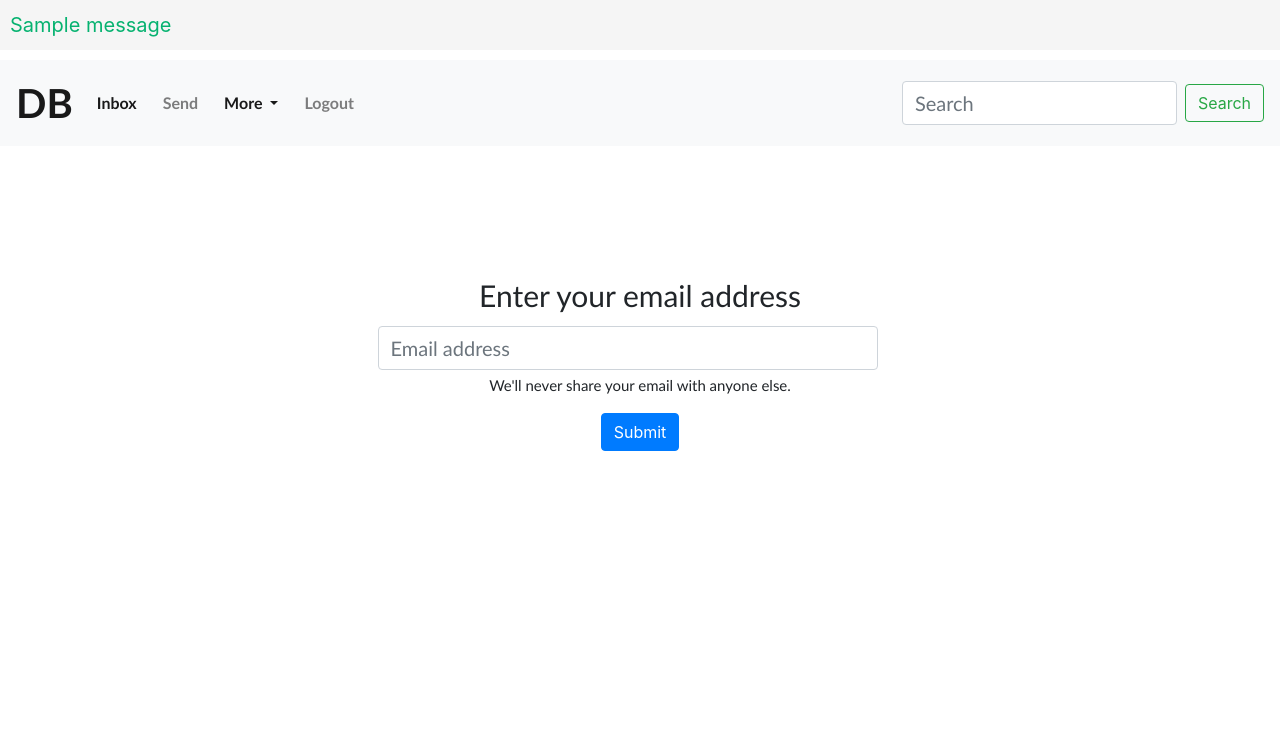
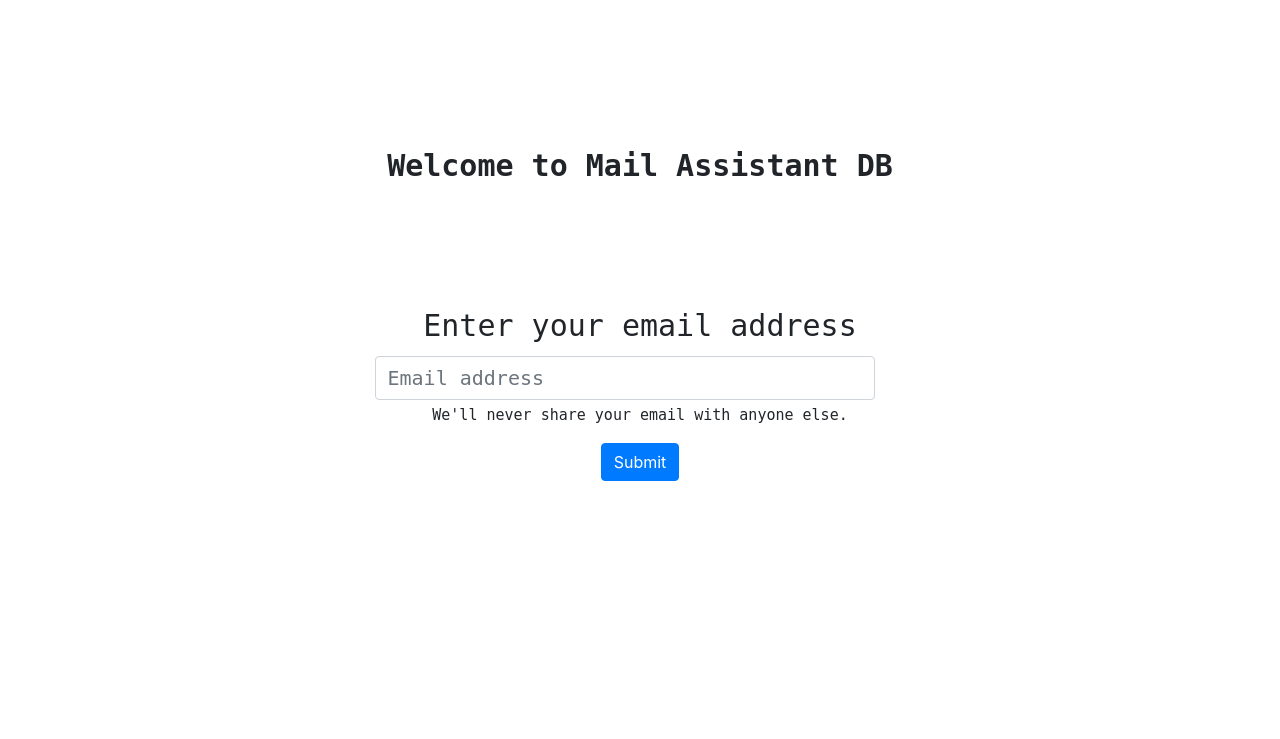
Before and after one commit to Danielbet21/Mail-Client, a Flask app: page /api/v1/gmail/login in a window 1280 px wide. Shown: the top 739 px of the page. Run offline with Flask 3, Linux system fonts and the light colour scheme; one stand-in notice (Sample message) is shown; some libraries are stand-ins or nearby versions.

Commit message:
DAL & BL layers, message_info.html & fix categories issue

```diff
--- a/app.py
+++ b/app.py
@@ -2,12 +2,14 @@ import json
 import logging
 import sys
 from datetime import date
-
 import os
 import webbrowser
 from threading import Timer
 
 import pymongo
+
+import data_base
+import shared_resources
 
 from email.utils import parseaddr
 
@@ -34,25 +36,19 @@ gmail = Gmail()
 logging.basicConfig(level=logging.INFO)
 
 
-client = pymongo.MongoClient("mongodb://localhost:27017/")
-
-
 #--------------------------------------------------------------------------------------------------------------------------------------
 #                                                            Functions
 
 
 def get_message_by_id(desired_message_id: str):
 
-    the_msg = None
-
     messages = gmail.get_messages()
 
     for message in messages:
         if message.id == desired_message_id:
-            the_msg = message
-            break
+            return message
 
-    return the_msg
+
 
 
 
@@ -64,155 +60,10 @@ def get_email_sender_name(message: str) -> str:
 
 
 
-def get_name_from_email(email) -> str:
-
-    return str(email.split('@')[0])
-
-
-
-
-def purify_message(messages) -> list:
-    """
-
-
-    makes the messages list to be valid for mongoDB
-    """
-
-
-    fields = ["sender",
-
-              "subject",
-
-              "date",
-
-              "snippet",
-
-              "user_id",
-
-              "id",
-
-              "thread_id",
-
-              "recipient",
-
-              "labels_id",
-
-              "plain",
-
-              "html",
-
-              "headers",
-
-              "to",
-
-              "cc",
-
-              "bcc"]  # TODO: add attachments field?
-
-
-    if isinstance(messages, list):
-
-        messages = [message.__dict__ for message in messages]  # convert messages to be a list of dictionaries
-
-        messages = [{field: message.get(field, None) for field in fields} for message in messages]  # filter the fields
-
-    else:
-
-        # If it's a single message
-
-        message_dict = messages.__dict__
-
-        messages = {field: message_dict.get(field, None) for field in fields}
-
-    return messages
-
-
-
-def make_db(email) -> None:
-    """
-
-    makes a database for the user with the email as the name & creates a collection for each label
-
-    for fast access to the messages
-    """
-
-    db = client[get_name_from_email(email)]
-
-
-    labels = gmail.list_labels()
-
-
-
-    for label in labels:
-
-        temp = db.create_collection(label.name)
-
-
-
-
-def init_db(email) -> None:
-
-
-
-    db = client[get_name_from_email(email)]
-
-
-
-    collections = db.list_collection_names()
-
-
-
-    for coll in collections:
-
-
-
-        messages = gmail.get_messages(query=f"label: {coll}")
-
-
-        messages = purify_message(messages)
-
-
-        db[coll].insert_many(messages)
-
-
-
-def update_db(email) -> None:
-    """
-
-    Get the messages from the user gmail account and check if there's a message that dosent exist in the collection
-
-    by checking the id & recipient of the message
-    """
-
-    db = client[get_name_from_email(email)]
-
-
-    collections = db.list_collection_names()
-
-
-    for i in range(len(collections)):
-
-        data = { "label" : collections[i]}
-
-        messages = gmail.get_messages(query=construct_query(**data))
-
-
-        for j in range(len(messages)):
-
-            if db[collections[i]].find_one({"id": messages[j].id, "recipient": messages[j].recipient}) is None:
-
-                db[collections[i]].insert_many(purify_message(messages))
-
-
-
 def get_messages_inbox():
 
         params = {
-
-
             "labels": "INBOX"
-
-
         }
 
         messages = gmail.get_messages(query=construct_query(params))
@@ -228,6 +79,7 @@ def get_messages_inbox():
 @app.route("/")
 
 def home():
+    data_base.update_db("danielbetzalel16")
     return redirect(url_for("login"))
 
 
@@ -244,24 +96,24 @@ def login():
 
         full_email = request.form['email']
 
-        db_name = get_name_from_email(full_email)
+        db_name = shared_resources.get_name_from_email(full_email)
 
 
         session['email'] = db_name
 
 
-        if db_name not in client.list_database_names():
+        if db_name not in shared_resources.client.list_database_names():
 
-            make_db(db_name)
+            data_base.make_db(db_name)
 
 
-        db_list = client.list_database_names()
+        db_list = shared_resources.client.list_database_names()
 
         if db_name not in db_list:
-            init_db(db_name)
+            data_base.init_db(db_name)
 
 
-        update_db(db_name)
+        data_base.update_db(db_name)
 
         return redirect(url_for("get_brief_of_today"))
 
@@ -358,7 +210,6 @@ def get_messages_by_date(str_date: str, end_date: str):
 
     messages = gmail.get_messages(query=construct_query(**dates))
 
-
     return render_template("user.html", messages=messages, title="Message By Date", labels=gmail.list_labels(), get_name=get_email_sender_name)
 
 
@@ -394,11 +245,40 @@ def get_messages_by_label(wanted_label):
     return render_template("user.html", messages=messages, labels=gmail.list_labels(), get_name=get_email_sender_name, title=wanted_label)
 
 
+@app.route('/api/v1/gmail/messages/show_message_info/<message_id>/<labels>', methods=['GET'])
+def show_message_info(message_id,labels):
+    found = False
+    message1 = None
 
+    data_base.update_db(session['email'])
+    # connect to the db
+    db = shared_resources.client[session['email']]
+
+    # cleaning the labels
+    label_names = shared_resources.get_labels(labels, 0)
+
+    # search for the message in the db
+    for label in label_names:
+        collection = db[label]
+        message = collection.find_one({"id": str(message_id).strip()})
+        if message:
+            found = True
+            break
+
+    # update the gmail webpage
+    message1 = get_message_by_id(message_id)
+
+    if "UNREAD" in label_names:
+        message1.mark_as_read()
+        #update db
+        if found:
+            target_collection = db["UNREAD"]
+            target_collection.delete_one({"id": message['id']})
+
+    return render_template("message_info.html",title="message info" , message=message)
 
 
 @app.post('/api/v1/gmail/messages/send')
-
 def send_message():
 
 
@@ -476,7 +356,7 @@ def move_to_garbage():
     email = session['email']
 
 
-    db = client[get_name_from_email(email)]
+    db = shared_resources.client[shared_resources.get_name_from_email(email)]
 
 
 
@@ -490,7 +370,7 @@ def move_to_garbage():
 
     trash_collection = db["TRASH"]
 
-    trash_collection.insert_one(purify_message(msg))
+    trash_collection.insert_one(data_base.purify_message(msg))
 
 
     # every msg must be read in order to go into the trash
@@ -517,9 +397,6 @@ def add_label_to_message():
 
         the_msg = get_message_by_id(desired_message_id)
 
-        logging.info(f"message {the_msg} ============ desired_message_id: {desired_message_id}===================================")
-
-
 
         if desired_label == "TRASH":
 
@@ -539,7 +416,7 @@ def add_label_to_message():
 
         email = session['email']
 
-        db = client[get_name_from_email(email)]
+        db = shared_resources.client[shared_resources.get_name_from_email(email)]
 
         anti_inbox = gmail.list_labels()
         anti_inbox.remove("INBOX")
@@ -551,7 +428,7 @@ def add_label_to_message():
 
 
         target_collection = db[desired_label]
-        target_collection.insert_one(purify_message(the_msg))
+        target_collection.insert_one(data_base.purify_message(the_msg))
 
 
         return redirect(url_for("get_brief_of_today"))
--- a/templates/base.html
+++ b/templates/base.html
@@ -14,7 +14,7 @@
 <style>
     .navbar-brand {
         font-weight: bold;
-        Font-family: candara;
+        font-family: 'Disket Mono', monospace;
         font-size: 2.5rem;
     }
 </style>
@@ -22,13 +22,14 @@
     .nav-item {
         font-weight: bold;
         margin-right: 10px;
-        Font-family: candara;
+        font-family: 'Disket Mono', monospace;
     }
 </style>
 <style>
     .dropdown-menu .dropdown-item {
         font-size: 1rem;
         text-align: left;
+        font-family: 'Disket Mono', monospace;
     }
     </style>
      <style>
@@ -38,6 +39,9 @@
             background-color: whitesmoke;
             padding: 10px;
             margin-bottom: 10px;
+        }
+        .btn-outline-success {
+            font-family: 'Disket Mono', monospace;
         }
     </style>
 <title>{% block title %}{% endblock %}</title>
@@ -85,7 +89,7 @@
             </li>
         </ul>
         <form class="form-inline my-2 my-lg-0">
-            <input class="form-control mr-sm-2" type="search" placeholder="Search" aria-label="Search">
+            <input class="form-control mr-sm-2" type="search" aria-label="Search">
             <button class="btn btn-outline-success my-2 my-sm-0" type="submit">Search</button>
         </form>
     </div>
--- a/templates/login.html
+++ b/templates/login.html
@@ -1,6 +1,19 @@
-{% extends "base.html" %}
-{% block title %} DB | Login {% endblock %}
-{% block content %}
+<!DOCTYPE html>
+<html lang="en">
+<head>
+    <link rel="stylesheet" href="https://stackpath.bootstrapcdn.com/bootstrap/4.3.1/css/bootstrap.min.css">
+<title>{% block title %}DB | Login {% endblock %}</title>
+</head>
+<body>
+<style>
+    .flash-message {
+        font-size: 20px;
+        color: rgb(6, 178, 112);
+        background-color: whitesmoke;
+        padding: 10px;
+        margin-bottom: 10px;
+    }
+</style>
 <style>
     .center-label {
         display: block;
@@ -8,7 +21,7 @@
         margin-left: auto;
         margin-right: auto;
         font-size: 30px;
-        Font-family: candara;
+        Font-family: 'Disket Mono', monospace;
     }
     .center-button {
         display: block;
@@ -28,16 +41,36 @@
         margin-left: auto;
         margin-right: auto;
         font-size: 15px;
-        Font-family: candara;
+        Font-family: 'Disket Mono', monospace;
     }
     .form-control {
         font-size: 20px;
-        font-family: candara;
+        font-family: 'Disket Mono', monospace;
         width: 150%;
         max-width: 500px;
         margin-right: 250px;
     }
+    .welcome-label {
+        display: block;
+        font-weight: bold;
+        text-align: center;
+        margin-left: auto;
+        margin-right: auto;
+        font-size: 30px;
+        Font-family: 'Disket Mono', monospace;
+    }
+    .center-container {
+            display: flex;
+            flex-direction: column;
+            justify-content: center;
+            align-items: center;
+            min-height: calc(100vh - 60px); /* Adjust as needed */
+    }
 </style>
+<div>
+</div>
+<div class="center-container">
+    <h1 class="welcome-label">Welcome to Mail Assistant DB</h1>
     <form method="POST" class="center-form">
         <div class="mb-3">
         <label for="exampleInputEmail1" class="form-label center-label">Enter your email address</label>
@@ -46,5 +79,4 @@
         </div>
         <button type="submit" class="btn btn-primary center-button">Submit</button>
     </form>
-
-{% endblock %}
+</div>
--- a/templates/send_msg.html
+++ b/templates/send_msg.html
@@ -13,7 +13,7 @@
         <textarea class="form-control" id="floatingMessage" name="message" placeholder="Message"></textarea>
         <label for="floatingMessage">Message</label>
     </div>
-    <input type="submit" value="Send Message">
+    <input type="submit" value="Send Message" class="btn btn-primary center-button">
 </form>
 
 <script src="https://code.jquery.com/jquery-3.5.1.min.js"></script>
```
Also changed, not shown: data_base.py (added, +173 -0 lines), shared_resources.py (added, +22 -0 lines), templates/message_info.html (added, +40 -0 lines), templates/user.html (+29 -20 lines). Lines whose indentation alone changed are shown as unchanged.
